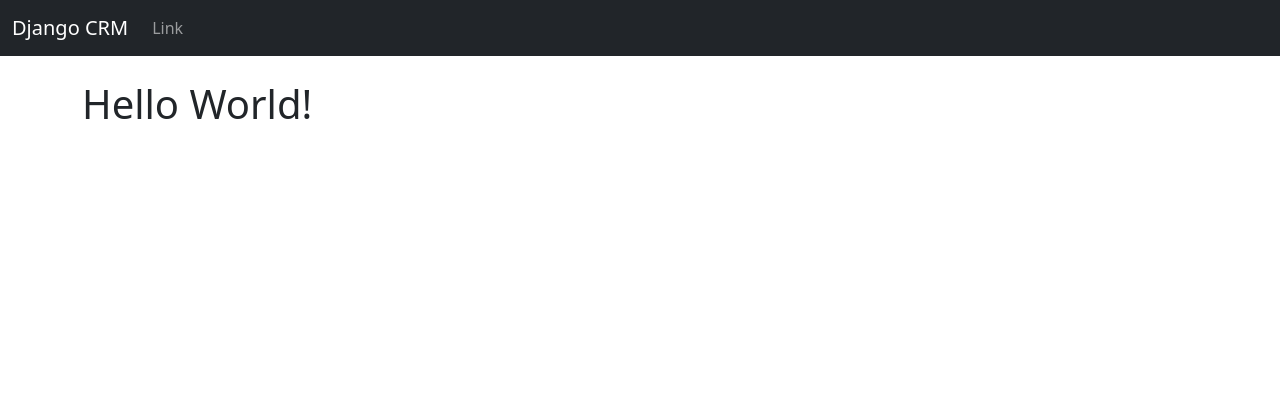
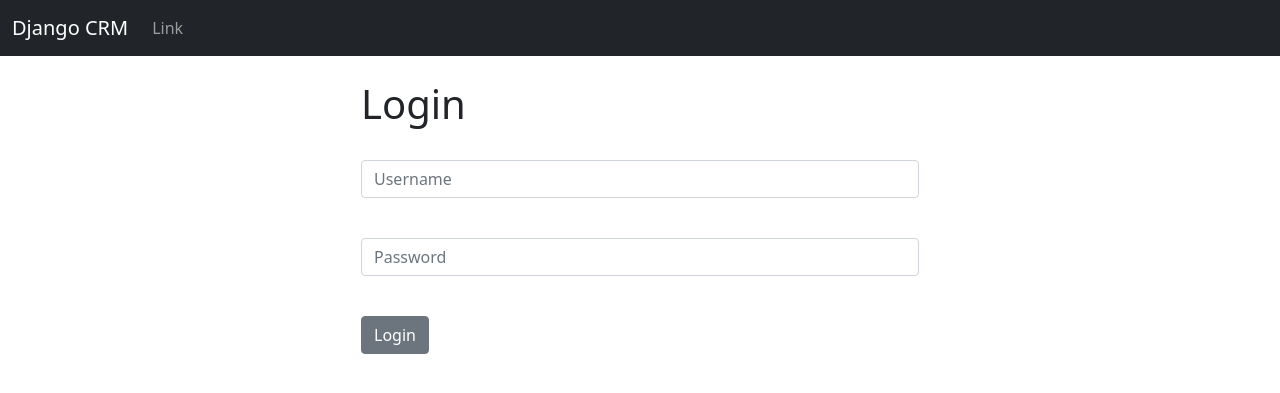
Before and after one commit to EnzoCabrera/Projeto2_Django, a Django app: page / in a window 1280 px wide. Shown: the top 393 px of the page. Run offline with Django 4.2, Linux system fonts and the light colour scheme.

Commit message:
Create and configuring login

```diff
--- a/website/templates/base.html
+++ b/website/templates/base.html
@@ -17,8 +17,17 @@
     {% include 'navbar.html' %}
     <div class="container">
         <br />
+        {% if messages %}
+        {% for message in messages %}
+        <div class="alert alert-warning alert-dismissible fade show" role="alert">
+            {{ message }}
+            <button type="button" class="btn-close" data-bs-dismiss="alert" aria-label="Close"></button>
+        </div>
+        {% endfor %}
+        {% endif %}
+
+
         {% block content %}
-        <h1>Hello world</h1>
         {% endblock %}
     </div>
 
--- a/website/templates/home.html
+++ b/website/templates/home.html
@@ -2,7 +2,33 @@
 
 {% block content %}
 
+<div class="col-md-6 offset-md-3">
 
-<h1>Hello World!</h1>
+    {% if user.is_authenticated %}
+
+    <h1>Hello World</h1>
+
+    {% else %}
+
+    <h1>Login</h1>
+    <br />
+    <form method="POST" action="{% url 'home' %}">
+        {% csrf_token %}
+        <form>
+            <div class="mb-3">
+                <input type="text" class="form-control" name="username" , placeholder="Username" required>
+
+            </div><br />
+            <div class="mb-3">
+                <input type="password" class="form-control" name="password" , placeholder="Password" required>
+            </div>
+            <br />
+            <button type="submit" class="btn btn-secondary">Login</button>
+        </form>
+
+    </form>
+</div>
+
+{% endif %}
 
 {% endblock %}
--- a/website/urls.py
+++ b/website/urls.py
@@ -3,5 +3,8 @@ from . import views
 
 urlpatterns = [
     path('', views.home, name='home'),
+    path('login/', views.login_user, name='login'),
+    path('logout/', views.logout_user, name='logout'),
+
 
 ]
--- a/website/views.py
+++ b/website/views.py
@@ -1,5 +1,26 @@
-from django.shortcuts import render
+from django.shortcuts import render, redirect
+from django.contrib.auth import authenticate, login, logout
+from django.contrib import messages
 
-# Create your views here.
+
 def home(request):
-    return render(request, 'home.html', {})
+    if request.method == 'POST':
+        username = request.POST['username']
+        password = request.POST['password']
+
+        user = authenticate(request, username=username, password=password)
+        if user is not None:
+            login(request, user)
+            messages.success(request, "You have been logged in!")
+            return redirect('home')
+        else:
+            messages.success(request, "There was an error loggin in!!, please try again...")
+            return redirect('home')
+    else:
+        return render(request, 'home.html', {})
+
+def login_user(request):
+    pass
+
+def logout_user(request):
+    pass
```
Also changed, not shown: db.sqlite3.
